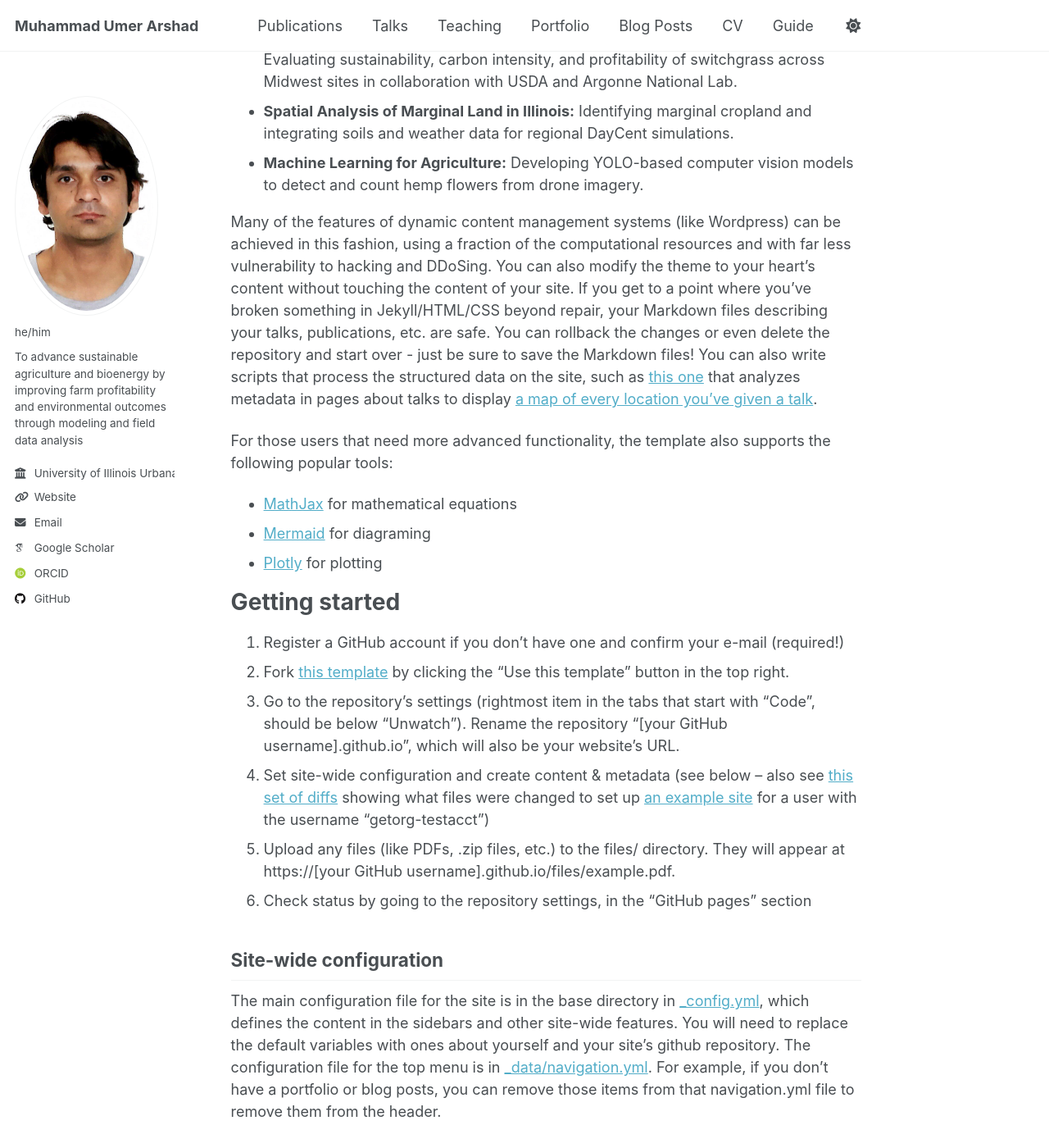
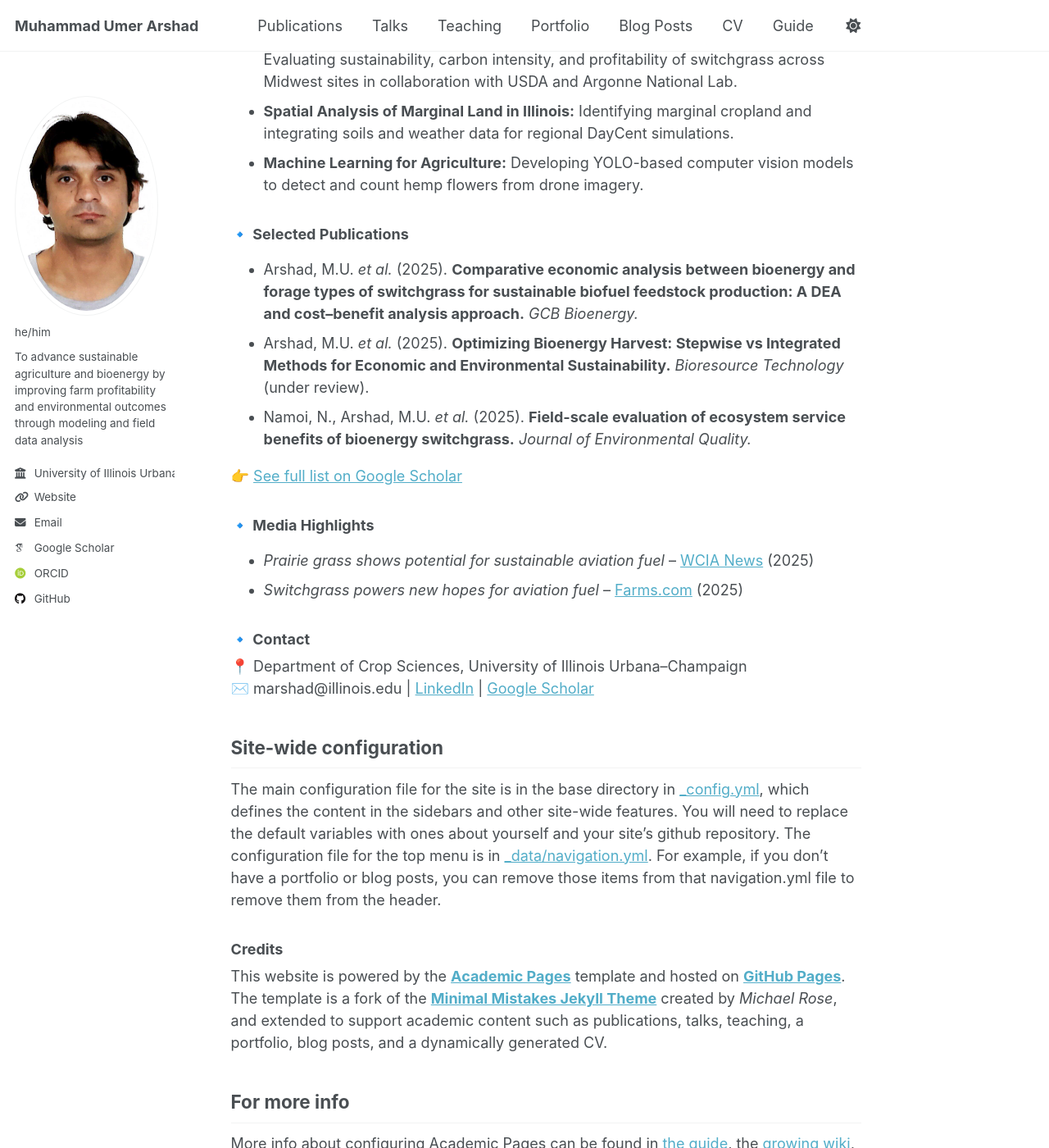
Before and after one commit to marshadu/marshadu.github.io, a Jekyll site: the page built from _pages/about.md, in a window 1280 px wide and 1400 px high, scrolled down 971 px. Shown: the whole window at 82% size. Built offline with Jekyll 4.4.1, drawn with Linux system fonts in a browser that asks for light colours; some web fonts are replaced; some of the changed text lies outside the part shown.

Commit message:
Update about.md

```diff
--- a/_pages/about.md
+++ b/_pages/about.md
@@ -22,41 +22,24 @@ My research focuses on the intersection of **agricultural economics, climate cha
 - **Spatial Analysis of Marginal Land in Illinois:** Identifying marginal cropland and integrating soils and weather data for regional DayCent simulations.
 - **Machine Learning for Agriculture:** Developing YOLO-based computer vision models to detect and count hemp flowers from drone imagery.
 
-Many of the features of dynamic content management systems (like Wordpress) can be achieved in this fashion, using a fraction of the computational resources and with far less vulnerability to hacking and DDoSing. You can also modify the theme to your heart's content without touching the content of your site. If you get to a point where you've broken something in Jekyll/HTML/CSS beyond repair, your Markdown files describing your talks, publications, etc. are safe. You can rollback the changes or even delete the repository and start over - just be sure to save the Markdown files! You can also write scripts that process the structured data on the site, such as [this one](https://github.com/academicpages/academicpages.github.io/blob/master/talkmap.ipynb) that analyzes metadata in pages about talks to display [a map of every location you've given a talk](https://academicpages.github.io/talkmap.html).
+### 🔹 Selected Publications
+- Arshad, M.U. *et al.* (2025). **Comparative economic analysis between bioenergy and forage types of switchgrass for sustainable biofuel feedstock production: A DEA and cost–benefit analysis approach.** *GCB Bioenergy.*
+- Arshad, M.U. *et al.* (2025). **Optimizing Bioenergy Harvest: Stepwise vs Integrated Methods for Economic and Environmental Sustainability.** *Bioresource Technology* (under review).
+- Namoi, N., Arshad, M.U. *et al.* (2025). **Field-scale evaluation of ecosystem service benefits of bioenergy switchgrass.** *Journal of Environmental Quality.*
 
-For those users that need more advanced functionality, the template also supports the following popular tools:
-- [MathJax](https://www.mathjax.org/) for mathematical equations
-- [Mermaid](https://mermaid.js.org/) for diagraming
-- [Plotly](https://plotly.com/javascript/) for plotting
+👉 [See full list on Google Scholar](https://scholar.google.com/citations?user=iQbRc7kAAAAJ&hl=en)
 
-Getting started
-======
-1. Register a GitHub account if you don't have one and confirm your e-mail (required!)
-1. Fork [this template](https://github.com/academicpages/academicpages.github.io) by clicking the "Use this template" button in the top right.
-1. Go to the repository's settings (rightmost item in the tabs that start with "Code", should be below "Unwatch"). Rename the repository "[your GitHub username].github.io", which will also be your website's URL.
-1. Set site-wide configuration and create content & metadata (see below -- also see [this set of diffs](http://archive.is/3TPas) showing what files were changed to set up [an example site](https://getorg-testacct.github.io) for a user with the username "getorg-testacct")
-1. Upload any files (like PDFs, .zip files, etc.) to the files/ directory. They will appear at https://[your GitHub username].github.io/files/example.pdf.
-1. Check status by going to the repository settings, in the "GitHub pages" section
+### 🔹 Media Highlights
+- *Prairie grass shows potential for sustainable aviation fuel* – [WCIA News](https://www.wcia.com/news/champaign-county/prairie-grass-shows-potential-for-sustainable-aviation-fuel-u-of-i-scientists/) (2025)
+- *Switchgrass powers new hopes for aviation fuel* – [Farms.com](https://m.farms.com/news/switchgrass-powers-new-hopes-for-aviation-fuel-226398.aspx) (2025)
+
+### 🔹 Contact
+📍 Department of Crop Sciences, University of Illinois Urbana–Champaign
+✉️ marshad@illinois.edu | [LinkedIn](https://www.linkedin.com/in/arshadumer/) | [Google Scholar](https://scholar.google.com/citations?user=iQbRc7kAAAAJ&hl=en)
 
 Site-wide configuration
 ------
 The main configuration file for the site is in the base directory in [_config.yml](https://github.com/academicpages/academicpages.github.io/blob/master/_config.yml), which defines the content in the sidebars and other site-wide features. You will need to replace the default variables with ones about yourself and your site's github repository. The configuration file for the top menu is in [_data/navigation.yml](https://github.com/academicpages/academicpages.github.io/blob/master/_data/navigation.yml). For example, if you don't have a portfolio or blog posts, you can remove those items from that navigation.yml file to remove them from the header.
-
-Create content & metadata
-------
-For site content, there is one Markdown file for each type of content, which are stored in directories like _publications, _talks, _posts, _teaching, or _pages. For example, each talk is a Markdown file in the [_talks directory](https://github.com/academicpages/academicpages.github.io/tree/master/_talks). At the top of each Markdown file is structured data in YAML about the talk, which the theme will parse to do lots of cool stuff. The same structured data about a talk is used to generate the list of talks on the [Talks page](https://academicpages.github.io/talks), each [individual page](https://academicpages.github.io/talks/2012-03-01-talk-1) for specific talks, the talks section for the [CV page](https://academicpages.github.io/cv), and the [map of places you've given a talk](https://academicpages.github.io/talkmap.html) (if you run this [python file](https://github.com/academicpages/academicpages.github.io/blob/master/talkmap.py) or [Jupyter notebook](https://github.com/academicpages/academicpages.github.io/blob/master/talkmap.ipynb), which creates the HTML for the map based on the contents of the _talks directory).
-
-**Markdown generator**
-
-The repository includes [a set of Jupyter notebooks](https://github.com/academicpages/academicpages.github.io/tree/master/markdown_generator
-) that converts a CSV containing structured data about talks or presentations into individual Markdown files that will be properly formatted for the Academic Pages template. The sample CSVs in that directory are the ones I used to create my own personal website at stuartgeiger.com. My usual workflow is that I keep a spreadsheet of my publications and talks, then run the code in these notebooks to generate the Markdown files, then commit and push them to the GitHub repository.
-
-How to edit your site's GitHub repository
-------
-Many people use a git client to create files on their local computer and then push them to GitHub's servers. If you are not familiar with git, you can directly edit these configuration and Markdown files directly in the github.com interface. Navigate to a file (like [this one](https://github.com/academicpages/academicpages.github.io/blob/master/_talks/2012-03-01-talk-1.md) and click the pencil icon in the top right of the content preview (to the right of the "Raw | Blame | History" buttons). You can delete a file by clicking the trashcan icon to the right of the pencil icon. You can also create new files or upload files by navigating to a directory and clicking the "Create new file" or "Upload files" buttons.
-
-Example: editing a Markdown file for a talk
-![Editing a Markdown file for a talk](/images/editing-talk.png)
 
 ### Credits
 This website is powered by the **[Academic Pages](https://github.com/academicpages/academicpages.github.io)** template and hosted on **[GitHub Pages](https://pages.github.com/)**.
```
